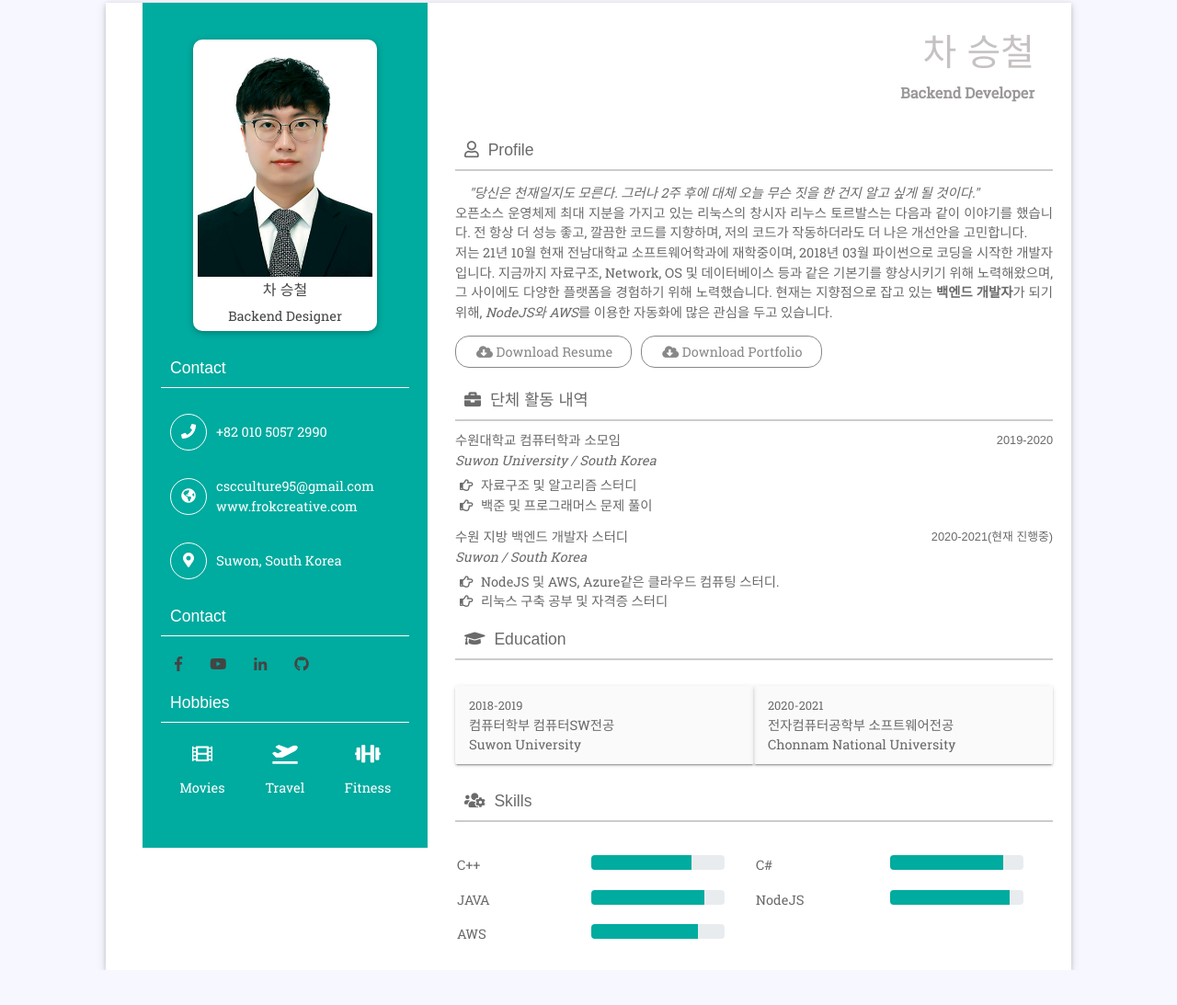
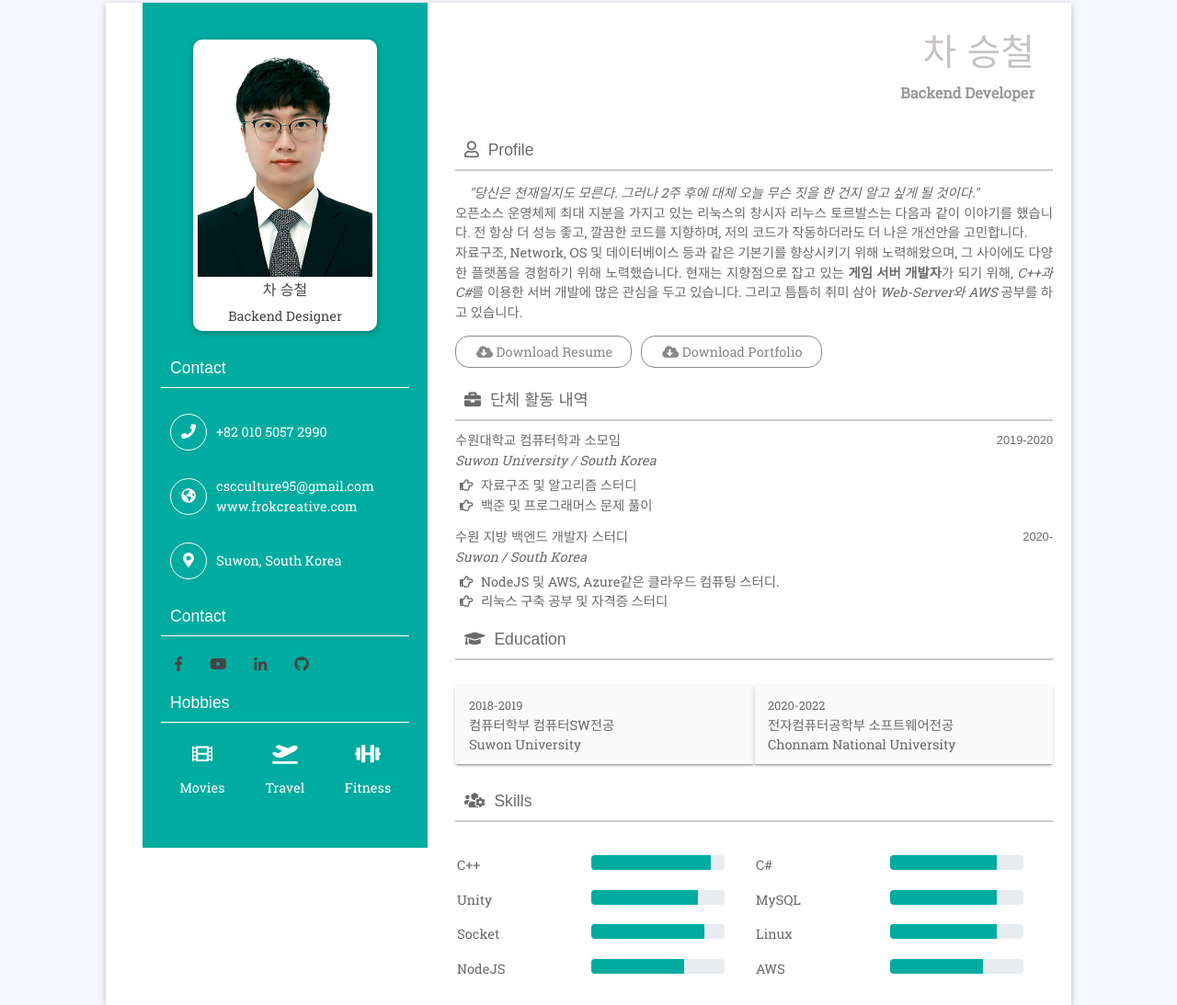
Before and after one commit to FroKCreativeTM/portfolio, a website: page views/main.html in a window 1280 px wide. Shown: the part 27-1120 px from the top of the page at 92% size. Before the commit the page ends 1082 px from the top, so only its background shows below. Drawn offline with Linux system fonts and the light colour scheme.

Commit message:
게임 개발자 포트폴리오 사이트로 변경

```diff
--- a/views/main.html
+++ b/views/main.html
@@ -76,9 +76,9 @@
                                 오픈소스 운영체제 최대 지분을 가지고 있는 리눅스의 창시자 리누스 토르발스는 다음과 같이 이야기를 했습니다.
                                 전 항상 더 성능 좋고, 깔끔한 코드를 지향하며, 저의 코드가 작동하더라도 더 나은 개선안을 고민합니다.
                                 <br/>
-                                저는 21년 10월 현재 전남대학교 소프트웨어학과에 재학중이며, 2018년 03월 파이썬으로 코딩을 시작한 개발자입니다.
-                                지금까지 자료구조, Network, OS 및 데이터베이스 등과 같은 기본기를 향상시키기 위해 노력해왔으며, 그 사이에도 다양한 플랫폼을 경험하기 위해 노력했습니다.
-                                현재는 지향점으로 잡고 있는 <strong>백엔드 개발자</strong>가 되기 위해, <i>NodeJS와 AWS</i>를 이용한 자동화에 많은 관심을 두고 있습니다.
+                                자료구조, Network, OS 및 데이터베이스 등과 같은 기본기를 향상시키기 위해 노력해왔으며, 그 사이에도 다양한 플랫폼을 경험하기 위해 노력했습니다.
+                                현재는 지향점으로 잡고 있는 <strong>게임 서버 개발자</strong>가 되기 위해, <i>C++과 C#</i>를 이용한 서버 개발에 많은 관심을 두고 있습니다.
+                                그리고 틈틈히 취미 삼아 <i>Web-Server와 AWS</i> 공부를 하고 있습니다.
                             </p>
                             <div class="btn-ro row no-margin">
                                 <ul class="btn-link">
@@ -102,7 +102,7 @@
                             </ul>
                         </div>
                         <div class="work-exp">
-                            <h6>수원 지방 백엔드 개발자 스터디 <span>2020-2021(현재 진행중)</span></h6>
+                            <h6>수원 지방 백엔드 개발자 스터디 <span>2020-</span></h6>
                             <i>Suwon / South Korea</i>
                             <ul>
                                 <li><i class="far fa-hand-point-right"></i> NodeJS 및 AWS, Azure같은 클라우드 컴퓨팅 스터디. </li>
@@ -115,7 +115,7 @@
                             <ul class="row no-margin">
                                 <li class="col-md-6"><span>2018-2019</span> <br>
                                     컴퓨터학부 컴퓨터SW전공 <br/> Suwon University</li>
-                                <li class="col-md-6"><span>2020-2021</span> <br>
+                                <li class="col-md-6"><span>2020-2022</span> <br>
                                     전자컴퓨터공학부 소프트웨어전공 <br/> Chonnam National University</li>
                             </ul>
                         </div>
@@ -129,7 +129,7 @@
                                     </div>
                                     <div class="col-sm-6">
                                         <div class="progress">
-                                            <div class="progress-bar" role="progressbar" style="width: 75%" aria-valuenow="25" aria-valuemin="0" aria-valuemax="100"></div>
+                                            <div class="progress-bar" role="progressbar" style="width: 90%" aria-valuenow="25" aria-valuemin="0" aria-valuemax="100"></div>
                                         </div>
                                     </div>
                                 </div>
@@ -142,7 +142,7 @@
                                     </div>
                                     <div class="col-sm-6">
                                         <div class="progress">
-                                            <div class="progress-bar" role="progressbar" style="width: 85%" aria-valuenow="25" aria-valuemin="0" aria-valuemax="100"></div>
+                                            <div class="progress-bar" role="progressbar" style="width: 80%" aria-valuenow="25" aria-valuemin="0" aria-valuemax="100"></div>
                                         </div>
                                     </div>
                                 </div>
@@ -151,7 +151,33 @@
                             <div class="col-md-6">
                                 <div class="row prog-row">
                                     <div class="col-sm-6">
-                                        JAVA
+                                        Unity
+                                    </div>
+                                    <div class="col-sm-6">
+                                        <div class="progress">
+                                            <div class="progress-bar" role="progressbar" style="width: 80%" aria-valuenow="25" aria-valuemin="0" aria-valuemax="100"></div>
+                                        </div>
+                                    </div>
+                                </div>
+                            </div>
+
+                            <div class="col-md-6">
+                                <div class="row prog-row">
+                                    <div class="col-sm-6">
+                                        MySQL
+                                    </div>
+                                    <div class="col-sm-6">
+                                        <div class="progress">
+                                            <div class="progress-bar" role="progressbar" style="width: 80%" aria-valuenow="25" aria-valuemin="0" aria-valuemax="100"></div>
+                                        </div>
+                                    </div>
+                                </div>
+                            </div>
+
+                            <div class="col-md-6">
+                                <div class="row prog-row">
+                                    <div class="col-sm-6">
+                                        Socket
                                     </div>
                                     <div class="col-sm-6">
                                         <div class="progress">
@@ -164,19 +190,7 @@
                             <div class="col-md-6">
                                 <div class="row prog-row">
                                     <div class="col-sm-6">
-                                        NodeJS
-                                    </div>
-                                    <div class="col-sm-6">
-                                        <div class="progress">
-                                            <div class="progress-bar" role="progressbar" style="width: 90%" aria-valuenow="25" aria-valuemin="0" aria-valuemax="100"></div>
-                                        </div>
-                                    </div>
-                                </div>
-                            </div>
-                            <div class="col-md-6">
-                                <div class="row prog-row">
-                                    <div class="col-sm-6">
-                                        AWS
+                                        Linux
                                     </div>
                                     <div class="col-sm-6">
                                         <div class="progress">
@@ -185,6 +199,33 @@
                                     </div>
                                 </div>
                             </div>
+
+                            <div class="col-md-6">
+                                <div class="row prog-row">
+                                    <div class="col-sm-6">
+                                        NodeJS
+                                    </div>
+                                    <div class="col-sm-6">
+                                        <div class="progress">
+                                            <div class="progress-bar" role="progressbar" style="width: 70%" aria-valuenow="25" aria-valuemin="0" aria-valuemax="100"></div>
+                                        </div>
+                                    </div>
+                                </div>
+                            </div>
+
+                            <div class="col-md-6">
+                                <div class="row prog-row">
+                                    <div class="col-sm-6">
+                                        AWS
+                                    </div>
+                                    <div class="col-sm-6">
+                                        <div class="progress">
+                                            <div class="progress-bar" role="progressbar" style="width: 70%" aria-valuenow="25" aria-valuemin="0" aria-valuemax="100"></div>
+                                        </div>
+                                    </div>
+                                </div>
+                            </div>
+
                         </div>
                     </div>
                 </div>
```
Also changed, not shown: 1 other file.
